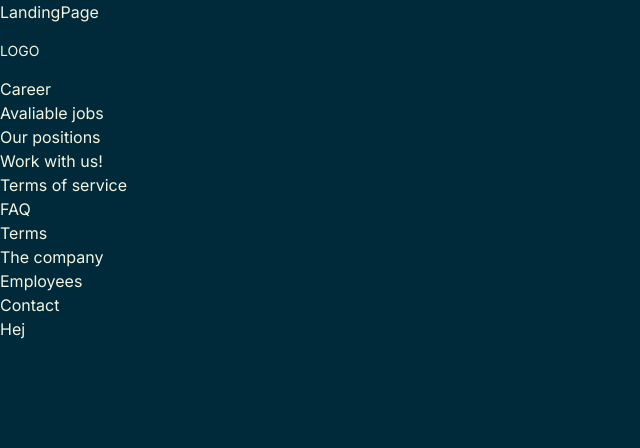
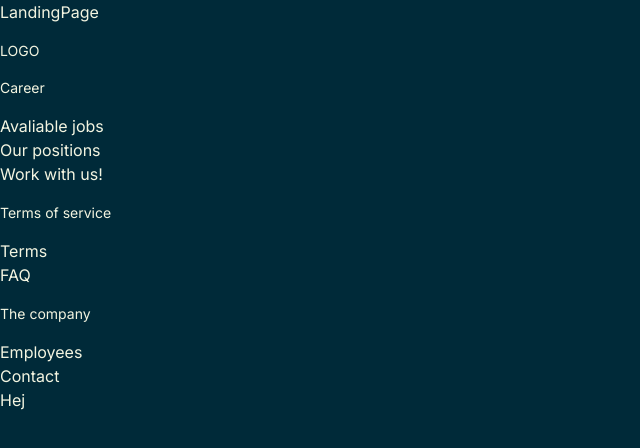
Before and after one commit to Gong-Code/event-website, a Next.js app: page / in a window 1280 px wide. Shown: the top 448 px of the page, without its empty margins (0-640 px from the left). Built offline with nearby package versions, Linux system fonts and the light colour scheme.

Commit message:
Footer done, need to change bg color, could change link texts

```diff
--- a/app/(root)/_components/footer.jsx
+++ b/app/(root)/_components/footer.jsx
@@ -3,33 +3,34 @@
 
 const Footer = () => {
   return (
-    <div className="flex justify-between bg-gray-500 fixed bottom-0 w-full">
+
+    <div className="flex justify-between p-2 bg-gray-500 fixed bottom-0 w-full">
         <div className="p-2">
-            <p>LOGO</p>
+            <p className="">LOGO</p>
         </div>
-        <div className="flex gap-8 m-auto text-center">
-        <div className="">
-            <ul>
-                <li>Career</li>
+        <div className="flex gap-24 m-auto text-center">
+        <div>
+            <p className="text-lg ">Career</p>
+            <ul className="text-sm">
                 <Link href="/"><li>Avaliable jobs</li></Link>
                 <Link href="/"><li>Our positions</li></Link>
                 <Link href="/"><li>Work with us!</li></Link>
             </ul>
         </div>
-        <div className="">
-            <ul>
-            <li>Terms of service</li>
+        <div>
+            <p className="text-lg">Terms of service</p>
+            <ul className="text-sm">
+            <Link href="/"><li>Terms</li></Link>
             <Link href="/"><li>FAQ</li></Link>
-            <Link href="/"><li>Terms</li></Link>
             </ul>
         </div>
-        <div className="">
-            <ul>
-                <li>The company</li>
-                <Link href="/"><li>Employees</li></Link>
-                <Link href="/"><li>Contact</li></Link>
-                <Link href="/"><li>Hej</li></Link>
-            </ul>
+        <div>
+          <p className="text-lg">The company</p>
+          <ul className="text-sm">
+              <Link href="/"><li>Employees</li></Link>
+              <Link href="/"><li>Contact</li></Link>
+              <Link href="/"><li>Hej</li></Link>
+          </ul>
         </div>
     </div>
     </div>
```
